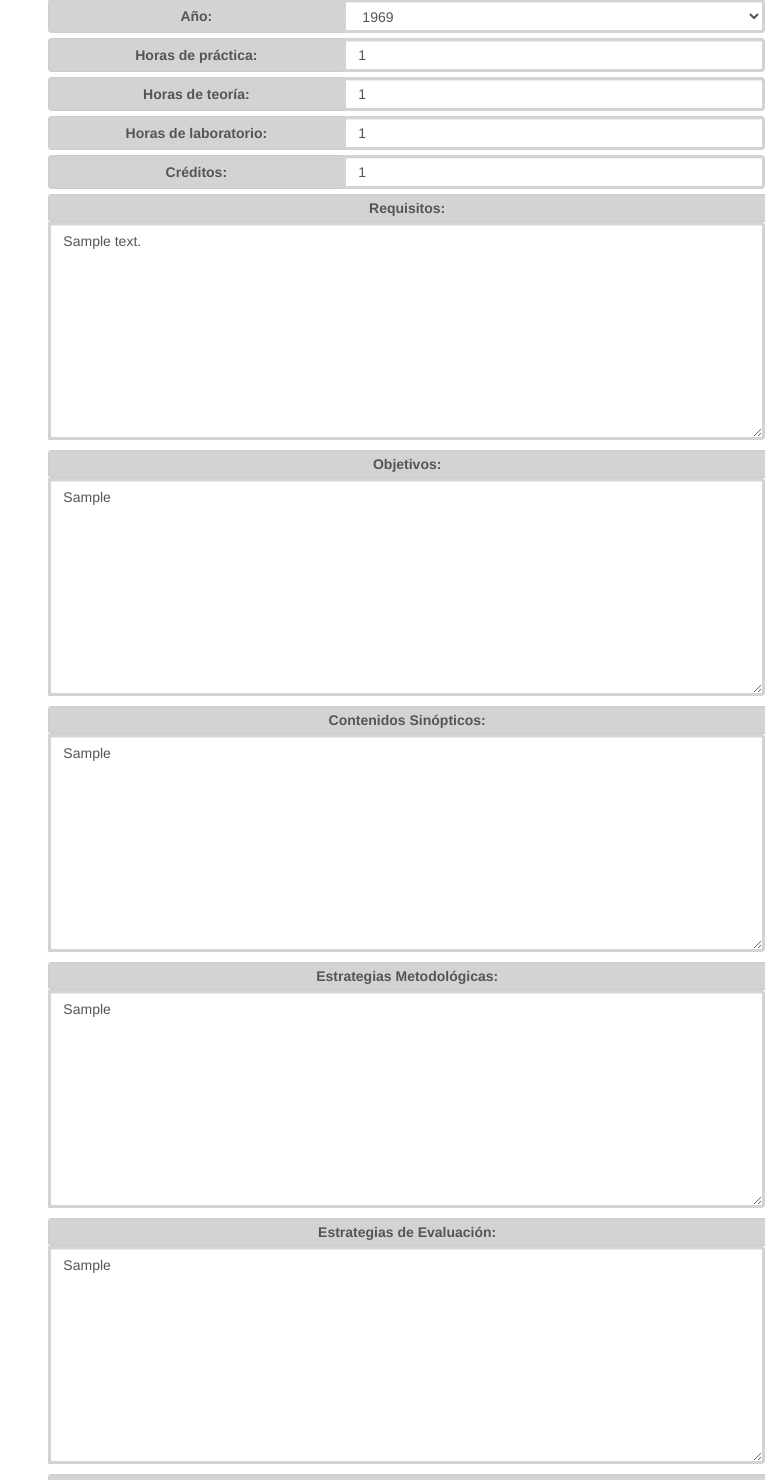
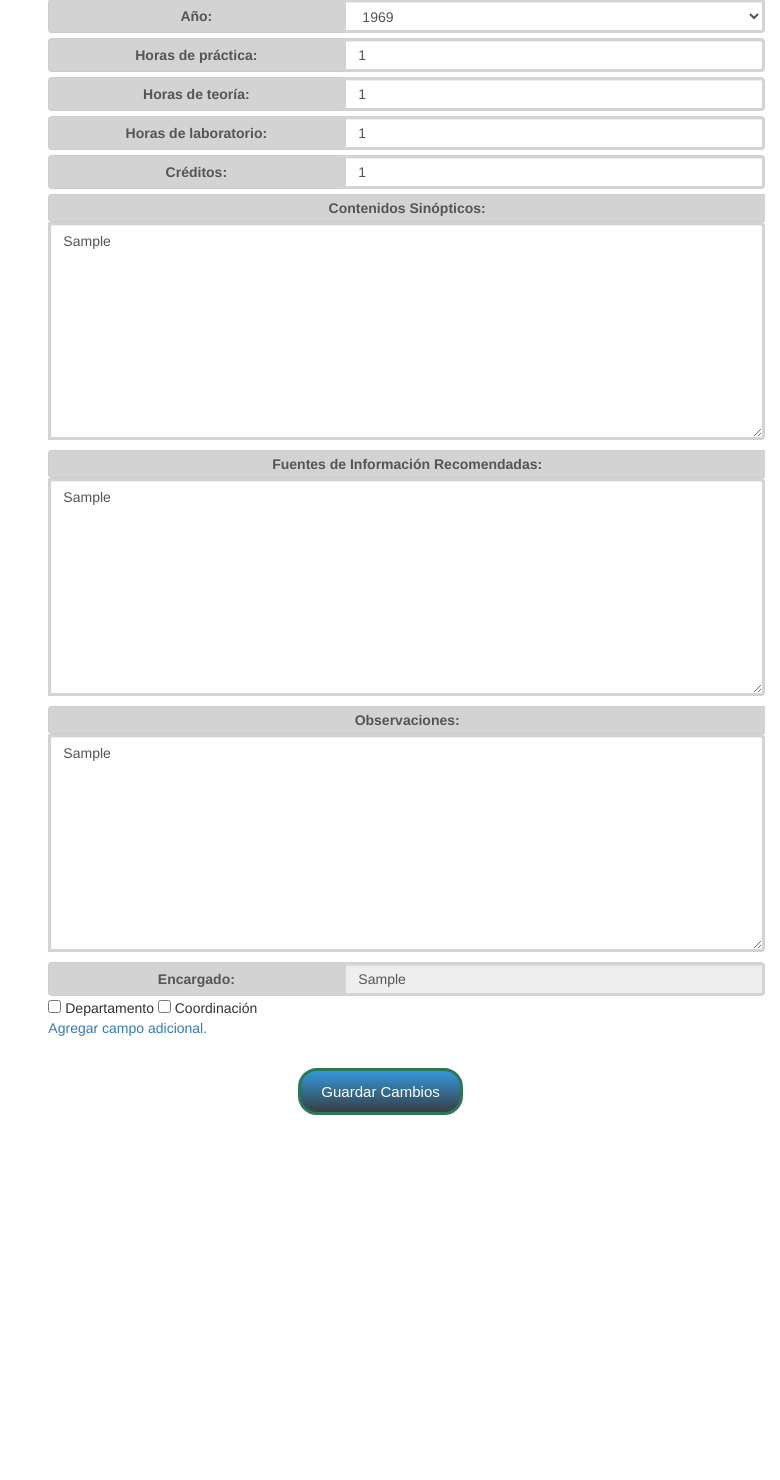
Before and after one commit to 815edwar/SIGPAE, a Django app: a page that uses templates/display_pdf.html in a window 1280 px wide. Shown: the part 380-1860 px from the top of the page, without its empty margins (500-1280 px from the left). After the commit the page ends 1495 px from the top, so only its background shows below. Run offline with Django 3.2, Linux system fonts and the light colour scheme; data comes from the database, SQL or seed files in the repository; tables that the repository leaves empty hold one stand-in row (values such as "Sample post"); some libraries are stand-ins or nearby versions.

Commit message:
Historia 13 empezada

```diff
--- a/bd/provider.json
+++ b/bd/provider.json
@@ -1,25 +1,4 @@
 [
-    {
-    "model": "sigpaeHistoricos.Programa",
-    "pk": 1,
-    "fields": {
-      "codigo": "MA1111",
-      "denominacion": "Matemáticas 1",
-      "periodo": "sep-dic",
-      "año": "2008",
-      "horas_practica": "2",
-      "horas_teoria": "4",
-      "horas_laboratorio": "0",
-      "creditos": "4",
-      "objetivos_generales": "1.  Propiedades de los números reales. Lógica. Desigualdades. 18.  L’Hôpital para infinito/infinito. Otras formas indeterminadas",
-      "objetivos_especificos":"",
-      "sinopticos":"",
-      "estrategias_metodologicas":"",
-      "estrategias_evaluacion":"",
-      "ftes_info_recomendadas":"1.Purcel, Varbeg y Rigdon.Cálculo. Editorial Prentice-Hall. Novena edición (2007). Otras referencias:",
-      "encargado":"Departamento de Matemáticas Puras y Aplicadas"
-    }
-  },
   {
     "model": "sigpaeHistoricos.Departamento",
     "pk": 1,
@@ -1496,5 +1475,33 @@
       "siglas": "USB",
       "asociacion": "Trabajo de Grado"
     }
+  },
+  {
+    "model": "sigpaeHistoricos.CampoAdicional",
+    "pk": 1,
+    "fields": {
+      "nombre": "Requisitos"
+    }
+  },
+  {
+    "model": "sigpaeHistoricos.CampoAdicional",
+    "pk": 2,
+    "fields": {
+      "nombre": "Objetivos"
+    }
+  },
+  {
+    "model": "sigpaeHistoricos.CampoAdicional",
+    "pk": 3,
+    "fields": {
+      "nombre": "Estrategias Metodológicas"
+    }
+  },
+  {
+    "model": "sigpaeHistoricos.CampoAdicional",
+    "pk": 4,
+    "fields": {
+      "nombre": "Estrategias de Evaluación"
+    }
   }
  ]
--- a/sigpaeHistoricos/forms.py
+++ b/sigpaeHistoricos/forms.py
@@ -2,7 +2,7 @@
 # -*- coding: utf-8 -*-
 from django import forms
 from sigpaeHistoricos.models import *
-
+from django.forms import modelformset_factory
 
 class PdfForm(forms.ModelForm):
     class Meta:
@@ -51,19 +51,21 @@ class AddPdfForm(forms.ModelForm):
             self.fields[key].widget.attrs['required'] = 'True'
 
 
-class PrefijoForm(forms.ModelForm):
+class ContenidoExtraForm(forms.ModelForm):
     class Meta:
-        model = Prefijo
-        fields = "__all__"
-
+        model = ContenidoExtra
+        fields = ('campo_adicional', 'contenido')
 
     def __init__(self, *args, **kwargs):
-        super(PrefijoForm, self).__init__(*args, **kwargs)
+        super(ContenidoExtraForm, self).__init__(*args, **kwargs)
 
-        self.fields['aprobado'].widget.attrs['class'] = 'aprobado'
-        self.fields['aprobado'].widget.attrs['checked'] = False
         for key in self.fields:
             self.fields[key].widget.attrs['class'] = 'form-control '
             self.fields[key].widget.attrs['aria-describedby'] = "basic-addon1"
             self.fields[key].required = True
             self.fields[key].widget.attrs['required'] = 'True'
+
+
+
+
+ContenidoFormSet = modelformset_factory(ContenidoExtra, form=ContenidoExtraForm ,  extra=3 )
--- a/sigpaeHistoricos/models.py
+++ b/sigpaeHistoricos/models.py
@@ -15,9 +15,12 @@ def valid_extension(value):
         raise ValidationError("Sólo se permiten archivos en formato PDF.")
 
 class Prefijo(models.Model):
-    siglas = models.CharField('Prefijo',max_length=3)
+    siglas = models.CharField('Prefijo', max_length=3)
     asociacion = models.CharField('Asociación', null=True, max_length=100)
     aprobado = models.BooleanField(default=True)
+
+
+
 
 class Departamento(models.Model):
     nombre = models.CharField('Nombre', max_length=100, null=True)
@@ -91,15 +94,7 @@ class Transcripcion(models.Model):
     creditos = models.PositiveIntegerField('Créditos', null=True, validators=[MinValueValidator(0),
                                                                               MaxValueValidator(16)])
 
-    requisitos = models.TextField('Requisitos', null=True)
-
-    objetivos = models.TextField('Objetivos', null=True)
-
     sinopticos = models.TextField('Contenidos Sinópticos', null=True)
-
-    estrategias_metodologicas = models.TextField('Estrategias Metodológicas', null=True)
-
-    estrategias_evaluacion = models.TextField('Estrategias de Evaluación', null=True)
 
     ftes_info_recomendadas = models.TextField('Fuentes de Información Recomendadas', null=True)
 
@@ -150,9 +145,11 @@ class Programa(models.Model):
 
     creditos = models.PositiveIntegerField('Créditos', null=True, validators=[MinValueValidator(0),
                                                                               MaxValueValidator(16)])
+
     requisitos = models.TextField('Requisitos', null=True)
 
     objetivos_generales = models.TextField('Objetivos Generales', null=True)
+
     objetivos_especificos = models.TextField('Objetivos Específicos', null=True)
 
     sinopticos = models.TextField('Contenidos Sinópticos', null=True)
@@ -167,3 +164,16 @@ class Programa(models.Model):
 
     def __str__(self):
         return self.denominacion
+
+
+class CampoAdicional(models.Model):
+    nombre = models.CharField('Nombre', max_length=100)
+
+    def __str__(self):
+        return self.nombre
+
+
+class ContenidoExtra(models.Model):
+    transcripcion = models.ForeignKey(Transcripcion, verbose_name='Transcripcion')
+    campo_adicional = models.ForeignKey(CampoAdicional)
+    contenido = models.TextField('Contenido')
--- a/sigpaeHistoricos/views.py
+++ b/sigpaeHistoricos/views.py
@@ -62,10 +62,13 @@ class ModifyPDF(TemplateView):
         context = super(ModifyPDF, self).get_context_data()
         pdf = Transcripcion.objects.get(pk=int(kwargs['pk']))
         pdf_form = PdfForm(instance=pdf)
+        contenido_form = ContenidoFormSet()
+        context['contenido'] = contenido_form
         context['formulario'] = pdf_form
         context['pdf'] = pdf
         context['encargado'] = pdf.encargado
         context['modifying'] = True
+        context['nombres'] = CampoAdicional.objects.all();
         return context
 
     @staticmethod
@@ -120,6 +123,8 @@ class DisplayPDF(TemplateView):
         context['formulario'] = pdf_form
         context['pdf'] = pdf
         context['encargado'] = None
+        context['nombres'] = CampoAdicional.objects.all();
+
         return context
 
     @staticmethod
--- a/templates/display_pdf.html
+++ b/templates/display_pdf.html
@@ -114,6 +114,19 @@
                     </div>
                 </div>
                 {% endif %}
+                <div id="formset">
+                    <div class="campos_adicionales">
+                        <select name="nombre_campo">
+                            {% for n in nombres%}
+                            <option value="{{n.nombre}}">{{n.nombre}}</option>
+                            {% endfor %}
+                        </select>
+                        <input type="text" name="campo">
+
+                    </div>
+                </div>
+                <a id="agregar">Agregar campo adicional.</a>
+                <a id="agregar_otro">Agregar otro.</a>
                 </form>
                 <button class="botonTrans1" id="button-signup">Guardar Cambios</button>
 
@@ -131,7 +144,8 @@
 
     <script>
         $(document).ready(function() {
-
+            $('.campos_adicionales').hide();
+            $('#agregar_otro').hide();
             $('#myModal').modal('toggle');
             $('#myModal').modal('show');
             var asociacion = $('#asociacion').val();
@@ -161,6 +175,27 @@
                 $("#div1").css('display','block');
             });
             */
+
+            var id = 1;
+
+            $('#agregar').click(function(){
+                $('.campos_adicionales').attr('id', 'nombre'+(id).toString());
+
+                $('.campos_adicionales').show();
+                $('#agregar').hide();
+                $('#agregar_otro').show();
+
+            });
+
+            $('#agregar_otro').click(function(){
+                id = id +1;
+                $('#agregar_otro').show();
+                $(".campos_adicionales").first().clone().appendTo( "#formset" );
+                $('.campos_adicionales').last().attr('id', 'nombre'+(id).toString());
+
+            });
+
+
             $('#config_2').click(function() {
                 $(".can_hide").hide();
             });
```
